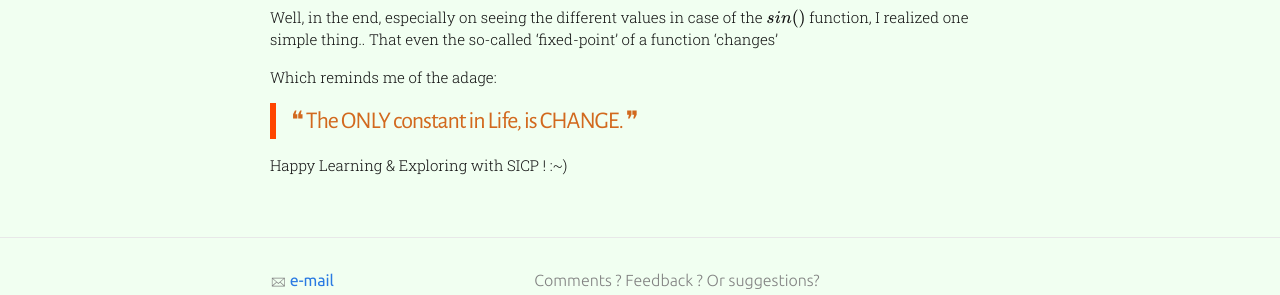
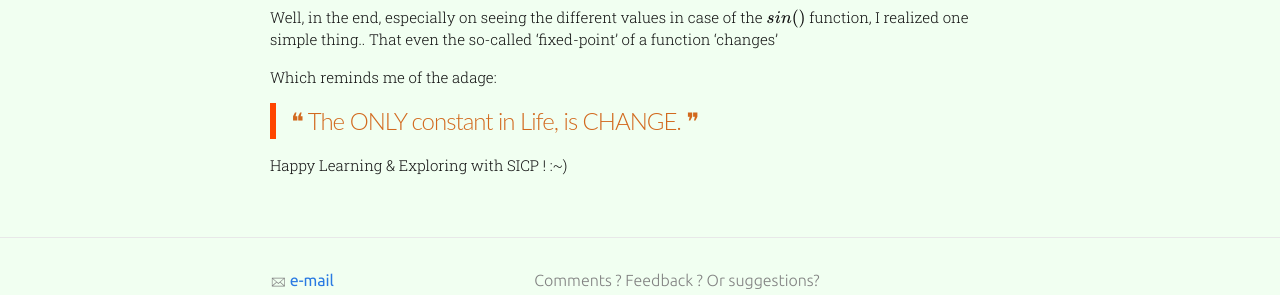
Before and after one commit to raghuugare/raghuugare.bkup, a Jekyll site: the page built from _posts/2015-09-17-fixed_point.markdown, in a window 1280 px wide. Shown: the part 1528-1823 px from the top of the page. Built offline with Jekyll 4.4.1, drawn with Linux system fonts in a browser that asks for light colours; some web fonts are replaced; formulas are drawn with MathJax 3.

Commit message:
Get back to Lato for block-quotes!

```diff
--- a/css/main.scss
+++ b/css/main.scss
@@ -13,7 +13,7 @@ $site-font-size: 30px;
 $site-font-weight: 400;
 $site-font-color: #ffa0df;
 
-$blockquote-font-family: Alegreya Sans, lato, sans-serif;
+$blockquote-font-family: Lato, Alegreya Sans, sans-serif;
 $blockquote-font-style: normal;
 $blockquote-font-size: 24px;
 $blockquote-font-weight: 300;
```
